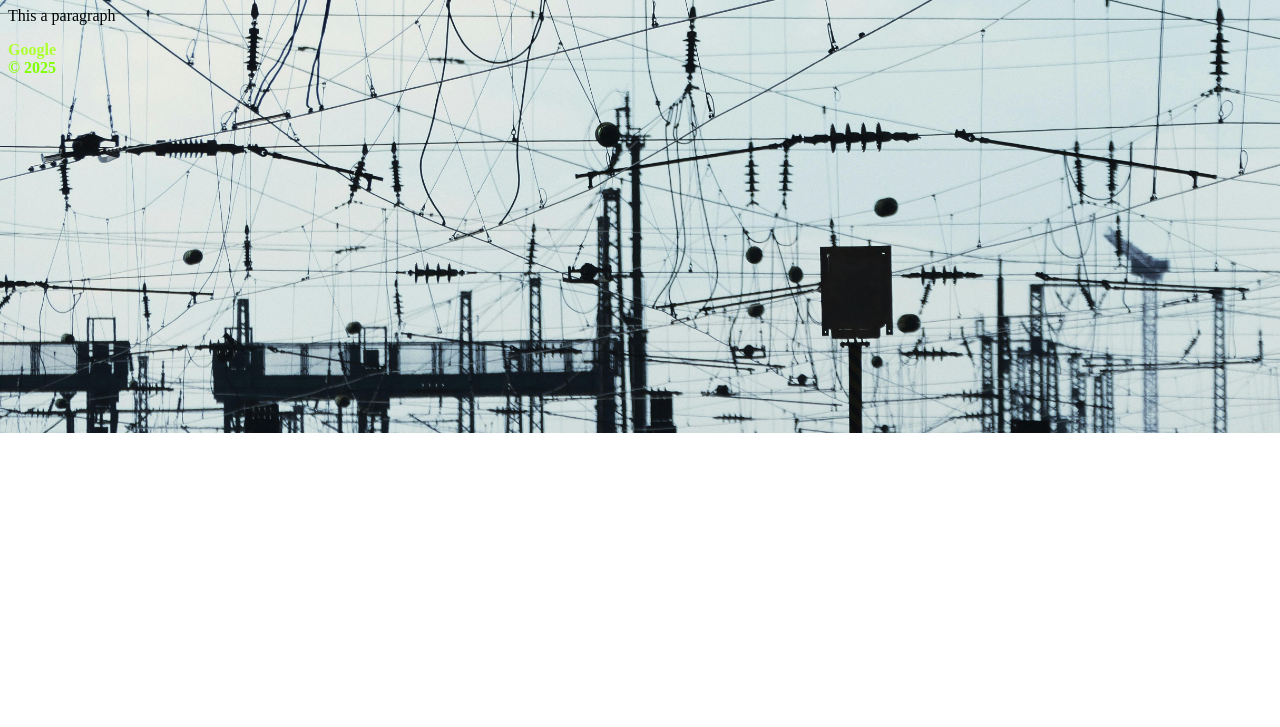
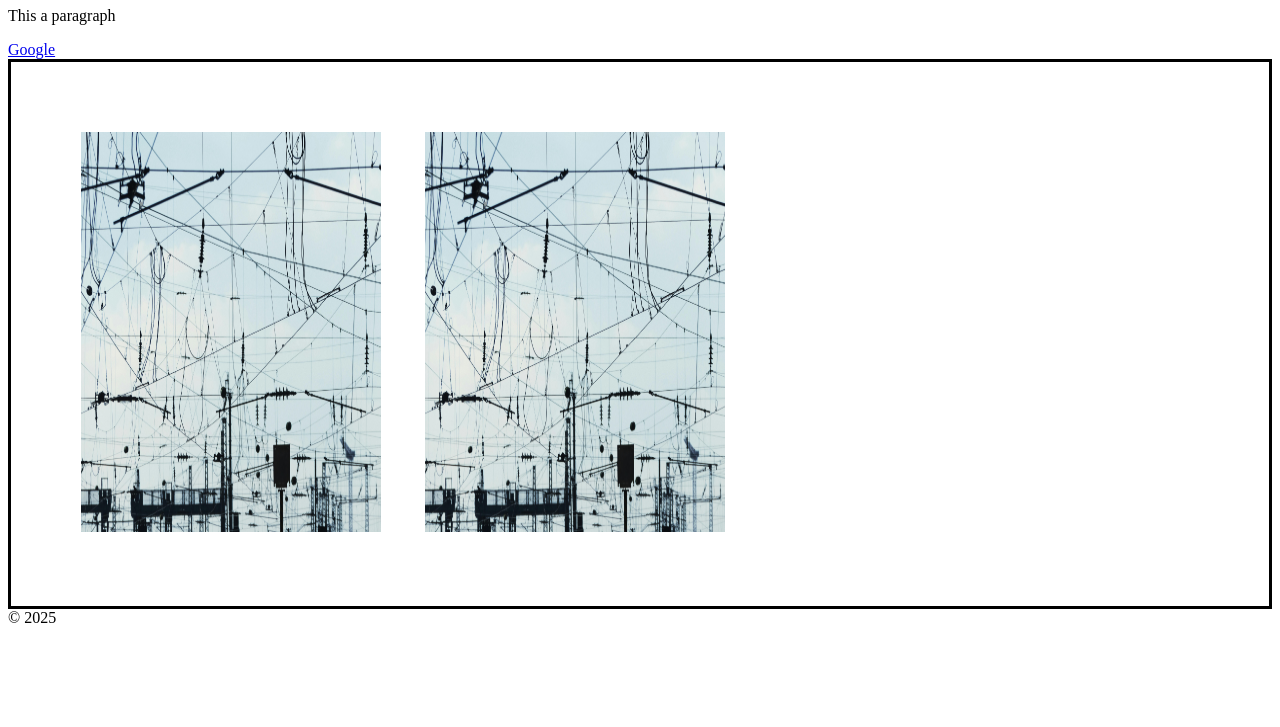
Before and after one commit to lugaye/feb-2025-week-3-session-1, a plain HTML site: page about.html in a window 1280 px wide. Shown: the part 73-800 px from the top of the page. Drawn offline with Linux system fonts and the light colour scheme.

Commit message:
Add files via upload

```diff
--- a/about.html
+++ b/about.html
@@ -3,14 +3,25 @@
     <head>
         <meta charset="UTF-8">
         <meta name="viewport" content="width=device-width, initial-scale=1.0">
-        <!-- 3. external css -->
-        <link rel="stylesheet" href="styles/style.css">
         <title>Intro to CSS - About Page</title>
+        <style>
+            div{
+                border: 3px solid black;
+                padding: 50px;
+            }
+            img {
+                margin: 20px;
+            }
+        </style>
     </head>
     <body>
         <h1>Cascading Stylesheets - About Page</h1>
         <p>This a paragraph</p>
         <a id="google" href="www.google.com">Google</a>
+        <div>
+            <img src="images/build.jpg" width="300" height="400">
+            <img src="images/build.jpg" width="300" height="400">
+        </div>
         <footer class="home-footer">
             &copy; 2025
         </footer>
```
